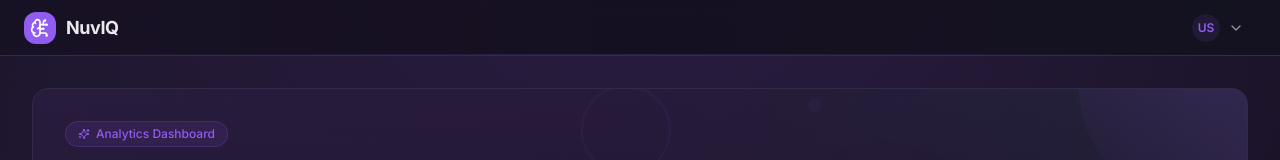
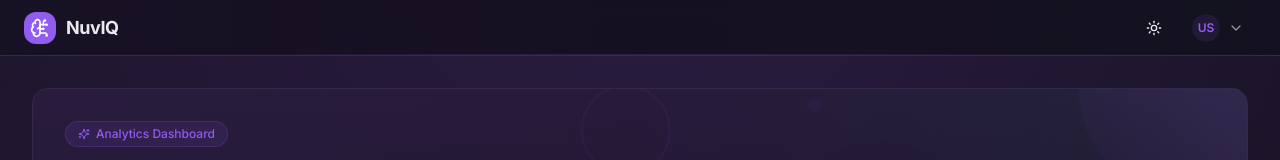
Before and after one commit to Z1y4dd/NuvIQ-, a Next.js app: page /dashboard in a window 1280 px wide. Shown: the top 160 px of the page. Built offline with nearby package versions, Linux system fonts and the light colour scheme; no server answers; the database is empty; sample sign-in values are in the browser's storage; what @react-pdf/renderer would draw is missing.

Commit message:
light/dark mode

```diff
--- a/package.json
+++ b/package.json
@@ -44,6 +44,7 @@
     "genkit": "^1.20.0",
     "lucide-react": "^0.475.0",
     "next": "15.3.8",
+    "next-themes": "^0.4.6",
     "react": "^18.3.1",
     "react-day-picker": "^8.10.1",
     "react-dom": "^18.3.1",
--- a/src/app/layout.tsx
+++ b/src/app/layout.tsx
@@ -15,7 +15,7 @@ export default function RootLayout({
     children: React.ReactNode;
 }>) {
     return (
-        <html lang="en">
+        <html lang="en" suppressHydrationWarning>
             <head>
                 <link rel="preconnect" href="https://fonts.googleapis.com" />
                 <link
--- a/src/components/layout/header.tsx
+++ b/src/components/layout/header.tsx
@@ -10,9 +10,17 @@ import {
     DropdownMenuTrigger,
 } from "@/components/ui/dropdown-menu";
 import { Avatar, AvatarFallback } from "@/components/ui/avatar";
-import { User, LogOut, BrainCircuit, ChevronDown } from "lucide-react";
+import {
+    User,
+    LogOut,
+    BrainCircuit,
+    ChevronDown,
+    Sun,
+    Moon,
+} from "lucide-react";
 import Link from "next/link";
 import { useRouter } from "next/navigation";
+import { useTheme } from "next-themes";
 
 export default function AppHeader() {
     const router = useRouter();
@@ -24,6 +32,7 @@ export default function AppHeader() {
     };
 
     const userInitials = user?.email?.substring(0, 2).toUpperCase() || "U";
+    const { resolvedTheme, setTheme } = useTheme();
 
     return (
         <header className="sticky top-0 z-30 flex h-14 items-center gap-4 border-b bg-background/80 backdrop-blur-lg px-4 sm:px-6 relative overflow-hidden">
@@ -45,6 +54,19 @@ export default function AppHeader() {
             </Link>
 
             <div className="w-full flex-1" />
+
+            <Button
+                variant="ghost"
+                size="icon"
+                className="h-9 w-9 rounded-full"
+                onClick={() =>
+                    setTheme(resolvedTheme === "dark" ? "light" : "dark")
+                }
+                aria-label="Toggle theme"
+            >
+                <Sun className="h-4 w-4 rotate-0 scale-100 transition-all dark:-rotate-90 dark:scale-0" />
+                <Moon className="absolute h-4 w-4 rotate-90 scale-0 transition-all dark:rotate-0 dark:scale-100" />
+            </Button>
 
             <DropdownMenu>
                 <DropdownMenuTrigger asChild>
--- a/src/components/providers.tsx
+++ b/src/components/providers.tsx
@@ -1,8 +1,18 @@
 "use client";
 
 import { AuthProvider } from "@/contexts/auth-context";
+import { ThemeProvider } from "next-themes";
 import { ReactNode } from "react";
 
 export function Providers({ children }: { children: ReactNode }) {
-    return <AuthProvider>{children}</AuthProvider>;
+    return (
+        <ThemeProvider
+            attribute="class"
+            defaultTheme="system"
+            enableSystem
+            disableTransitionOnChange
+        >
+            <AuthProvider>{children}</AuthProvider>
+        </ThemeProvider>
+    );
 }
```
Also changed, not shown: 1 other file (tests, documents, lock files or other folders).
